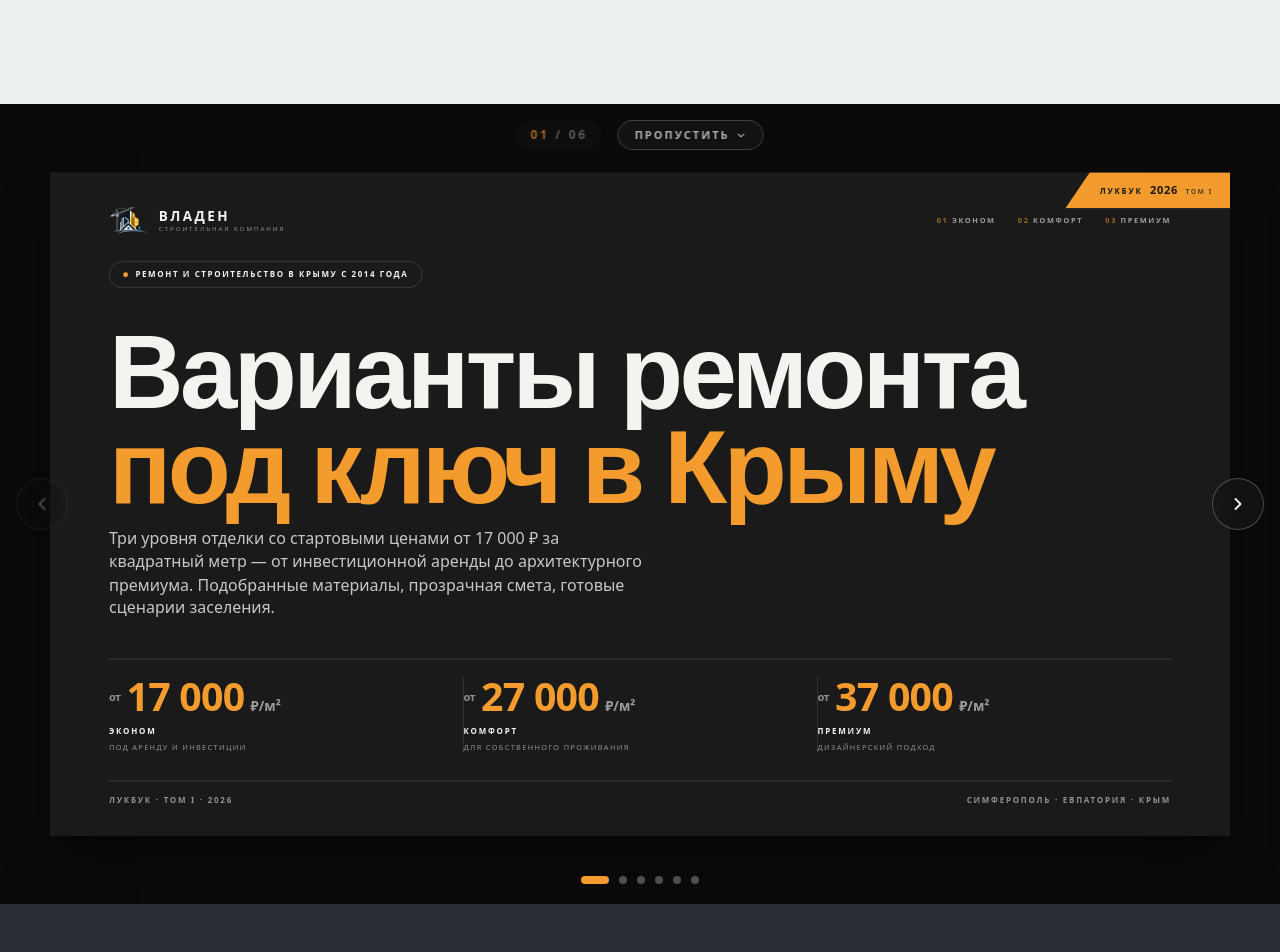
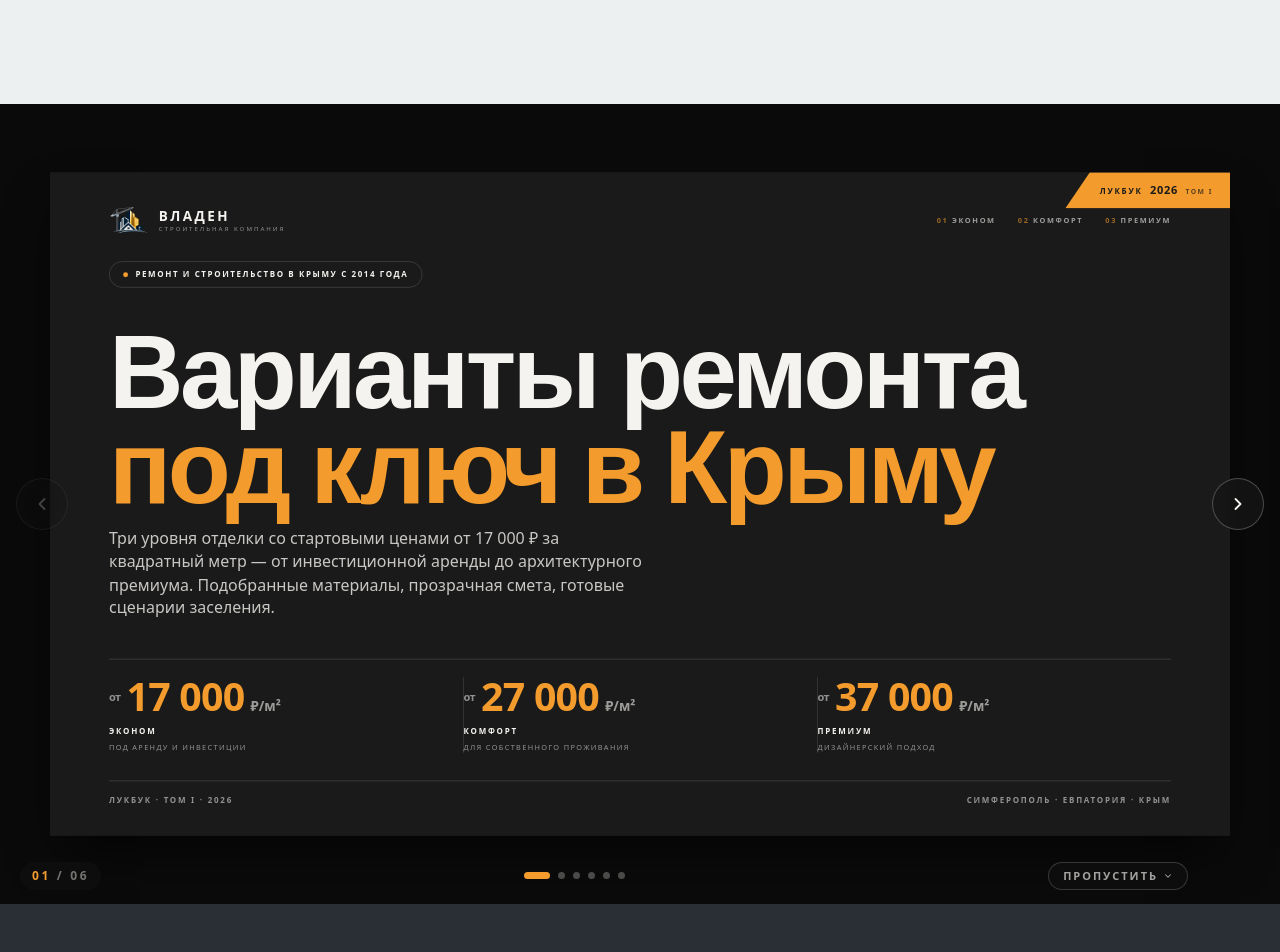
Before and after one commit to OlegRadinuk/vladen, a Next.js app: page / in a window 1280 px wide. Shown: the part 2360-3312 px from the top of the page. Built offline with nearby package versions, Linux system fonts and the light colour scheme.

Commit message:
fix: BukletSlider bottom bar — counter + dots + skip visible below navbar

```diff
--- a/components/sections/BukletSlider.tsx
+++ b/components/sections/BukletSlider.tsx
@@ -564,50 +564,11 @@ export default function BukletSlider({ nextSectionId = "project-case" }: { nextS
         @keyframes buklet-hintfade { 0%,70%{opacity:1} 100%{opacity:0} }
         .buklet-hint { animation: buklet-hintfade 3.5s ease forwards; }
 
-        /* На мобиле стрелки поменьше и ближе к краю */
         @media (max-width: 640px) {
-          .buklet-arrow { width: 40px !important; height: 40px !important; }
+          .buklet-arrow { width: 36px !important; height: 36px !important; }
           .buklet-skip-btn { display: none !important; }
         }
       `}</style>
-
-      {/* Кнопка «Пропустить» — вверху по центру, не мешает виджету */}
-      <div style={{
-        position: "absolute", top: 16, left: "50%", transform: "translateX(-50%)",
-        zIndex: 20, display: "flex", alignItems: "center", gap: 16,
-      }}>
-        {/* Счётчик слайдов */}
-        <div style={{
-          fontSize: 12, letterSpacing: ".22em", textTransform: "uppercase",
-          fontWeight: 700, color: "#F5F3EF", opacity: .65,
-          fontFamily: '"Manrope", system-ui, sans-serif',
-          background: "rgba(22,22,22,.7)", backdropFilter: "blur(8px)",
-          padding: "6px 14px", borderRadius: 999,
-        }}>
-          <b style={{ color: "#F39C2D" }}>{String(current + 1).padStart(2, "0")}</b>
-          <span style={{ opacity: .5 }}> / {String(total).padStart(2, "0")}</span>
-        </div>
-
-        <button
-          className="buklet-skip-btn"
-          onClick={scrollToNext}
-          style={{
-            background: "rgba(22,22,22,.7)", backdropFilter: "blur(8px)",
-            border: "1px solid rgba(245,243,239,.2)", borderRadius: 999,
-            color: "rgba(245,243,239,.7)", fontSize: 11,
-            letterSpacing: ".18em", textTransform: "uppercase",
-            fontWeight: 700, cursor: "pointer", padding: "6px 16px",
-            display: "flex", alignItems: "center", gap: 6,
-            fontFamily: '"Manrope", system-ui, sans-serif',
-            transition: "all .15s",
-          }}
-        >
-          Пропустить
-          <svg width={11} height={11} viewBox="0 0 24 24" fill="none" stroke="currentColor" strokeWidth="2.5" strokeLinecap="round" strokeLinejoin="round">
-            <polyline points="6 9 12 15 18 9" />
-          </svg>
-        </button>
-      </div>
 
       {/* Трек со слайдами — занимает всё свободное место */}
       <div
@@ -660,18 +621,30 @@ export default function BukletSlider({ nextSectionId = "project-case" }: { nextS
           </div>
         </div>
 
-        {/* Swipe hint — только на тач */}
-        <div className="buklet-hint" style={{ position: "absolute", left: "50%", bottom: 24, transform: "translateX(-50%)", fontSize: 11, letterSpacing: ".2em", textTransform: "uppercase", fontWeight: 700, color: "rgba(245,243,239,.7)", background: "rgba(0,0,0,.55)", backdropFilter: "blur(8px)", padding: "8px 16px", borderRadius: 999, pointerEvents: "none", display: "none" }}>
-          ← Свайп →
-        </div>
-        <style>{`@media (pointer: coarse) { .buklet-hint { display: block !important; } }`}</style>
       </div>
 
-      {/* Точки навигации — внизу по центру */}
+      {/* Нижняя панель: счётчик | точки | кнопка пропустить */}
       <div style={{
-        position: "absolute", bottom: 20, left: "50%", transform: "translateX(-50%)",
-        display: "flex", alignItems: "center", gap: 10, zIndex: 10,
+        position: "absolute", bottom: 0, left: 0, right: 0,
+        height: 56, display: "flex", alignItems: "center",
+        justifyContent: "space-between", padding: "0 20px",
+        zIndex: 20, pointerEvents: "none",
       }}>
+        {/* Счётчик слайдов — слева */}
+        <div style={{
+          fontSize: 12, letterSpacing: ".22em", textTransform: "uppercase",
+          fontWeight: 700, color: "#F5F3EF",
+          fontFamily: '"Manrope", system-ui, sans-serif',
+          background: "rgba(15,15,15,.8)", backdropFilter: "blur(8px)",
+          padding: "5px 12px", borderRadius: 999,
+          pointerEvents: "auto",
+        }}>
+          <b style={{ color: "#F39C2D" }}>{String(current + 1).padStart(2, "0")}</b>
+          <span style={{ opacity: .45 }}> / {String(total).padStart(2, "0")}</span>
+        </div>
+
+        {/* Точки — по центру */}
+        <div style={{ display: "flex", alignItems: "center", gap: 8, pointerEvents: "auto" }}>
           {SLIDES.map((_, i) => (
             <button
               key={i}
@@ -679,14 +652,37 @@ export default function BukletSlider({ nextSectionId = "project-case" }: { nextS
               onClick={() => goTo(i)}
               aria-label={`Слайд ${i + 1}`}
               style={{
-              width: i === current ? 28 : 8,
-              height: 8, borderRadius: 999,
-              background: i === current ? "#F39C2D" : "rgba(245,243,239,.3)",
+                width: i === current ? 26 : 7,
+                height: 7, borderRadius: 999,
+                background: i === current ? "#F39C2D" : "rgba(245,243,239,.28)",
                 transition: "all .25s ease",
               }}
             />
           ))}
         </div>
+
+        {/* Пропустить — справа (смещён влево чтоб не перекрывать чат-виджет) */}
+        <button
+          className="buklet-skip-btn"
+          onClick={scrollToNext}
+          style={{
+            background: "rgba(15,15,15,.8)", backdropFilter: "blur(8px)",
+            border: "1px solid rgba(245,243,239,.18)", borderRadius: 999,
+            color: "rgba(245,243,239,.65)", fontSize: 11,
+            letterSpacing: ".18em", textTransform: "uppercase",
+            fontWeight: 700, cursor: "pointer", padding: "5px 14px",
+            display: "flex", alignItems: "center", gap: 5,
+            fontFamily: '"Manrope", system-ui, sans-serif',
+            pointerEvents: "auto",
+            marginRight: 72,
+          }}
+        >
+          Пропустить
+          <svg width={10} height={10} viewBox="0 0 24 24" fill="none" stroke="currentColor" strokeWidth="2.5" strokeLinecap="round" strokeLinejoin="round">
+            <polyline points="6 9 12 15 18 9" />
+          </svg>
+        </button>
+      </div>
     </section>
   );
 }
```
Lines whose indentation alone changed are shown as unchanged.
